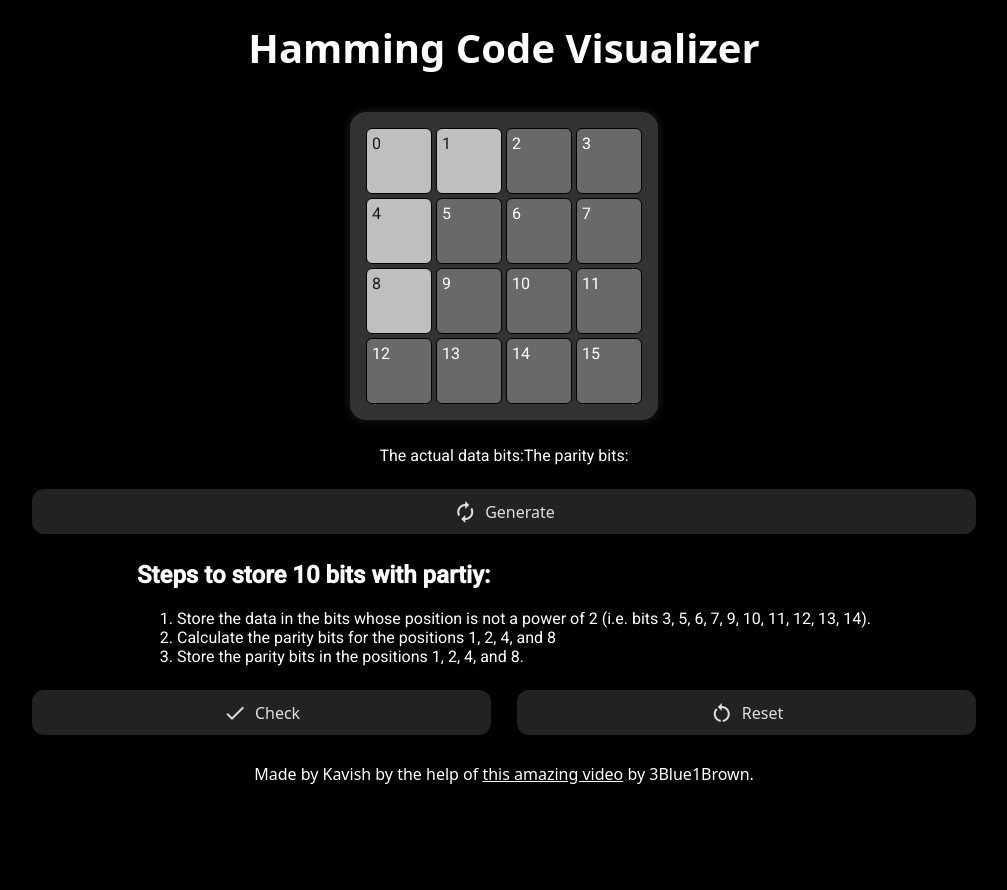
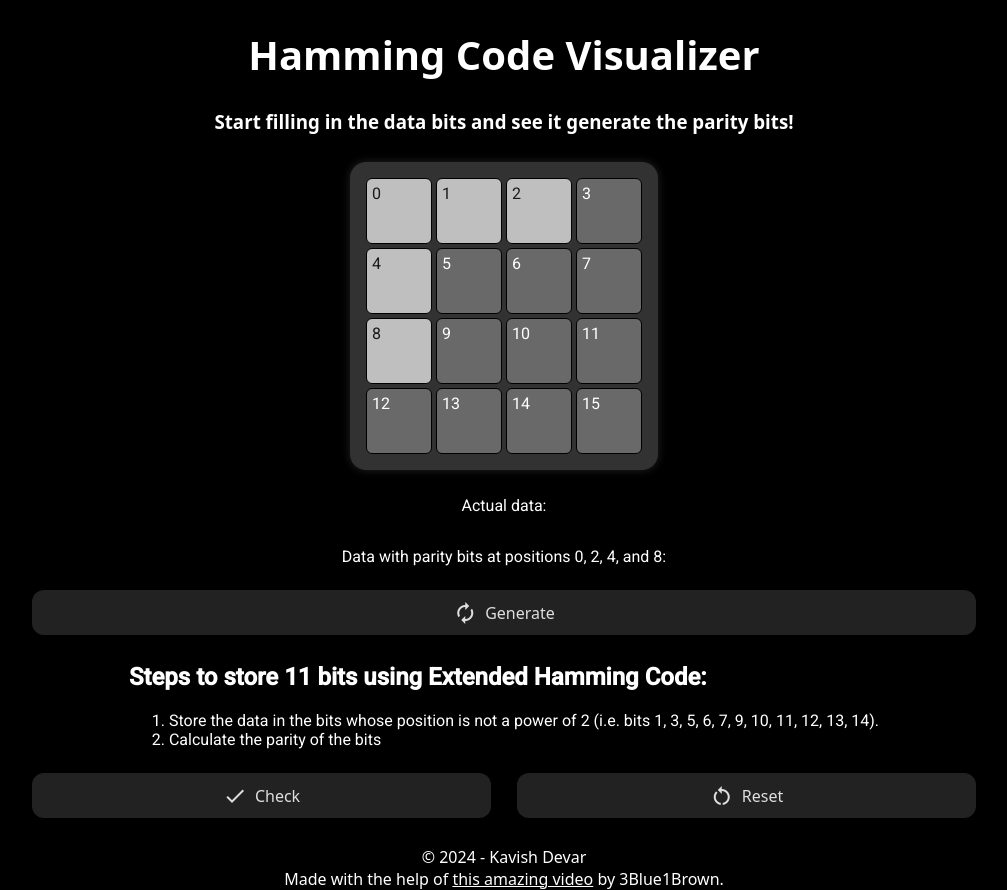
Before and after one commit to kavishdevar/angular-playground, an Angular app in the folder hammingcode/: page / in a window 1280 px wide. Shown: the whole page, without its empty margins (136-1143 px from the left). Before the commit the page ends 820 px from the top, so only its background shows below. Built offline with nearby package versions, Linux system fonts and the light colour scheme.

Commit message:
make minor ui changes and add logic

```diff
--- a/hammingcode/src/app/app.component.css
+++ b/hammingcode/src/app/app.component.css
@@ -1,8 +1,11 @@
+h1,
+h3 {
+    font-family: system-ui, -apple-system, BlinkMacSystemFont, 'Segoe UI', Roboto, Oxygen, Ubuntu, Cantarell, 'Open Sans', 'Helvetica Neue', sans-serif;
+    text-align: center;
+}
+
 h1 {
-    font-family: system-ui, -apple-system, BlinkMacSystemFont, 'Segoe UI', Roboto, Oxygen, Ubuntu, Cantarell, 'Open Sans', 'Helvetica Neue', sans-serif;
     font-size: 2.5em;
-    text-align: center;
-    margin-top: 20px;
 }
 
 .footnote {
@@ -10,6 +13,7 @@ h1 {
     font-size: 1em;
     text-align: center;
     margin-top: 20px;
+    margin-bottom: 20px;
     a {
         color: #ffffff;
         &:visited {
--- a/hammingcode/src/app/app.component.html
+++ b/hammingcode/src/app/app.component.html
@@ -1,20 +1,24 @@
 <h1>
   Hamming Code Visualizer
 </h1>
+
+<h3>
+  Start filling in the data bits and see it generate the parity bits!
+</h3>
 
 <div class="grid-container">
   <div class="bits-grid">
     <span class="bit parity">
       <p class="bit-number">0</p>
-      <p class="bit-value" id="value0"></p>
+      <input disabled class="bit-value" id="value0">
     </span>
     <span class="bit parity">
       <p class="bit-number">1</p>
-      <p class="bit-value" id="value1"></p>
+      <input disabled class="bit-value" id="value1">
     </span>
-    <span class="bit">
+    <span class="bit parity">
       <p class="bit-number">2</p>
-      <input pattern="[0-1]{1}" autocomplete="off" maxlength="1" class="bit-value" id="value2">
+      <input disabled class="bit-value" id="value2">
     </span>
     <span class="bit">
       <p class="bit-number">3</p>
@@ -22,7 +26,7 @@
     </span>
     <span class="bit parity">
       <p class="bit-number">4</p>
-      <p class="bit-value" id="value4"></p>
+      <input disabled class="bit-value" id="value4">
     </span>
     <span class="bit">
       <p class="bit-number">5</p>
@@ -38,7 +42,7 @@
     </span>
     <span class="bit parity">
       <p class="bit-number">8</p>
-      <p class="bit-value" id="value8"></p>
+      <input disabled class="bit-value" id="value8">
     </span>
     <span class="bit">
       <p class="bit-number">9</p>
@@ -73,36 +77,37 @@
 
 <div class="flex">
   <p>
-    The actual data bits:
+    Actual data:
     <span id="databits"></span>
   </p>
+  <div class="flex-break"></div>
   <p>
-    The parity bits:
-    <span id="paritybits"></span>
+    Data with parity bits at positions 0, 2, 4, and 8:
+    <span id="result"></span>
   </p>
+  <p id="check-verdict"></p>
 </div>
 
 <div class="flex">
-  <button id="generate-button">
+  <button id="generate-button" (click)="generateParityBits()">
     <mat-icon class="button-icon">autorenew</mat-icon>
     <label class="button-label">Generate</label>
   </button>
   <div class="flex-break"></div>
   <span id="steps">
-    <h2>Steps to store 10 bits with partiy:</h2>
+    <h2>Steps to store 11 bits using Extended Hamming Code:</h2>
     <ol>
-      <li>Store the data in the bits whose position is not a power of 2 (i.e. bits 3, 5, 6, 7, 9, 10, 11, 12, 13, 14).</li>
-      <li>Calculate the parity bits for the positions 1, 2, 4, and 8</li>
-      <li>Store the parity bits in the positions 1, 2, 4, and 8.</li>
+      <li>Store the data in the bits whose position is not a power of 2 (i.e. bits 1, 3, 5, 6, 7, 9, 10, 11, 12, 13, 14).</li>
+      <li>Calculate the parity of the bits </li>
     </ol>
   </span>
   <div class="flex-break"></div>
   <div class="button-grid">
-    <button>
+    <button (click)="checkData()">
       <mat-icon class="button-icon">check</mat-icon>
       <label class="button-label">Check</label>
     </button>
-    <button>
+    <button (click)="reset()">
       <mat-icon class="button-icon">restart_alt</mat-icon>
       <label class="button-label">Reset</label>
     </button>
@@ -110,6 +115,7 @@
 </div>
 
 <p class="footnote">
-  Made by Kavish by the help of <a href="https://www.youtube.com/watch?v=X8jsijhllIA">this amazing video</a> by
-  3Blue1Brown.
+  © 2024 - Kavish Devar
+  <br>
+  Made with the help of <a href="https://www.youtube.com/watch?v=X8jsijhllIA">this amazing video</a> by 3Blue1Brown.
 </p>
--- a/hammingcode/src/app/app.component.ts
+++ b/hammingcode/src/app/app.component.ts
@@ -25,4 +25,73 @@ export class AppComponent {
     }
     );
   }
+
+  private getValue(i: number): number {
+    return parseInt((document.getElementById(`value${i}`) as HTMLInputElement).value)
+  }
+
+  generateParityBits(): void {
+    (document.getElementById('check-verdict') as HTMLElement).style.height = '0';
+
+    // input data in input fields with ids value1, value3, value5...7, value9...15
+    let parityBits = [];
+
+    let getValue = this.getValue;
+
+    // calculate parity bits
+    parityBits[0] = (getValue(1) + getValue(3) + getValue(5) + getValue(7) + getValue(9) + getValue(11) + getValue(13) + getValue(15)) % 2;
+    parityBits[1] = (getValue(2) + getValue(3) + getValue(6) + getValue(7) + getValue(10) + getValue(11) + getValue(14) + getValue(15)) % 2;
+    parityBits[2] = (getValue(4) + getValue(5) + getValue(6) + getValue(7) + getValue(12) + getValue(13) + getValue(14) + getValue(15)) % 2;
+    parityBits[3] = (getValue(8) + getValue(9) + getValue(10) + getValue(11) + getValue(12) + getValue(13) + getValue(14) + getValue(15)) % 2;
+
+    // display parity bits
+    for (let i = 0; i < 4; i++) {
+      (document.getElementById(`value${2 ** i}`) as HTMLSpanElement).innerText = parityBits[i].toString();
+    }
+
+    // final parity check on the whole block
+    let finalParity = (parityBits[0] + parityBits[1] + parityBits[2] + parityBits[3]) % 2;
+    (document.getElementById('value0') as HTMLSpanElement).innerText = finalParity.toString();
+  }
+
+  checkData(): void {
+    let getValue = this.getValue;
+    let parityBits = [];
+    parityBits[0] = (getValue(1) + getValue(3) + getValue(5) + getValue(7) + getValue(9) + getValue(11) + getValue(13) + getValue(15)) % 2;
+    parityBits[1] = (getValue(2) + getValue(3) + getValue(6) + getValue(7) + getValue(10) + getValue(11) + getValue(14) + getValue(15)) % 2;
+    parityBits[2] = (getValue(4) + getValue(5) + getValue(6) + getValue(7) + getValue(12) + getValue(13) + getValue(14) + getValue(15)) % 2;
+    parityBits[3] = (getValue(8) + getValue(9) + getValue(10) + getValue(11) + getValue(12) + getValue(13) + getValue(14) + getValue(15)) % 2;
+
+    let finalParity = (parityBits[0] + parityBits[1] + parityBits[2] + parityBits[3]) % 2;
+    let parityError = false;
+    if (finalParity != getValue(0)) {
+      parityError = true;
+    }
+
+    let errorBits = [];
+    for (let i = 0; i < 4; i++) {
+      if (parityBits[i] != getValue(2 ** i)) {
+        errorBits.push(2 ** i);
+      }
+    }
+
+    let errorBit = 0;
+    if (errorBits.length > 0) {
+      errorBit = errorBits.reduce((acc, val) => acc + val);
+    }
+
+    let verdict = document.getElementById('check-verdict') as HTMLElement;
+    if (parityError) {
+      verdict.style.height = 'auto';
+      verdict.innerText = `Parity error detected. Error in bit ${errorBit}.`;
+    } else if (errorBits.length > 0) {
+      verdict.style.height = 'auto';
+      verdict.innerText = `Data error detected. Error in bit ${errorBit}.`;
+    } else {
+      verdict.style.height = 'auto';
+      verdict.innerText = 'No errors detected.';
+    }
+  }
+
+  reset(): void { (document.getElementById('check-verdict') as HTMLElement).style.height = '0'; document.querySelectorAll('input').forEach((input) => { input.value = "" }); }
 }
```
